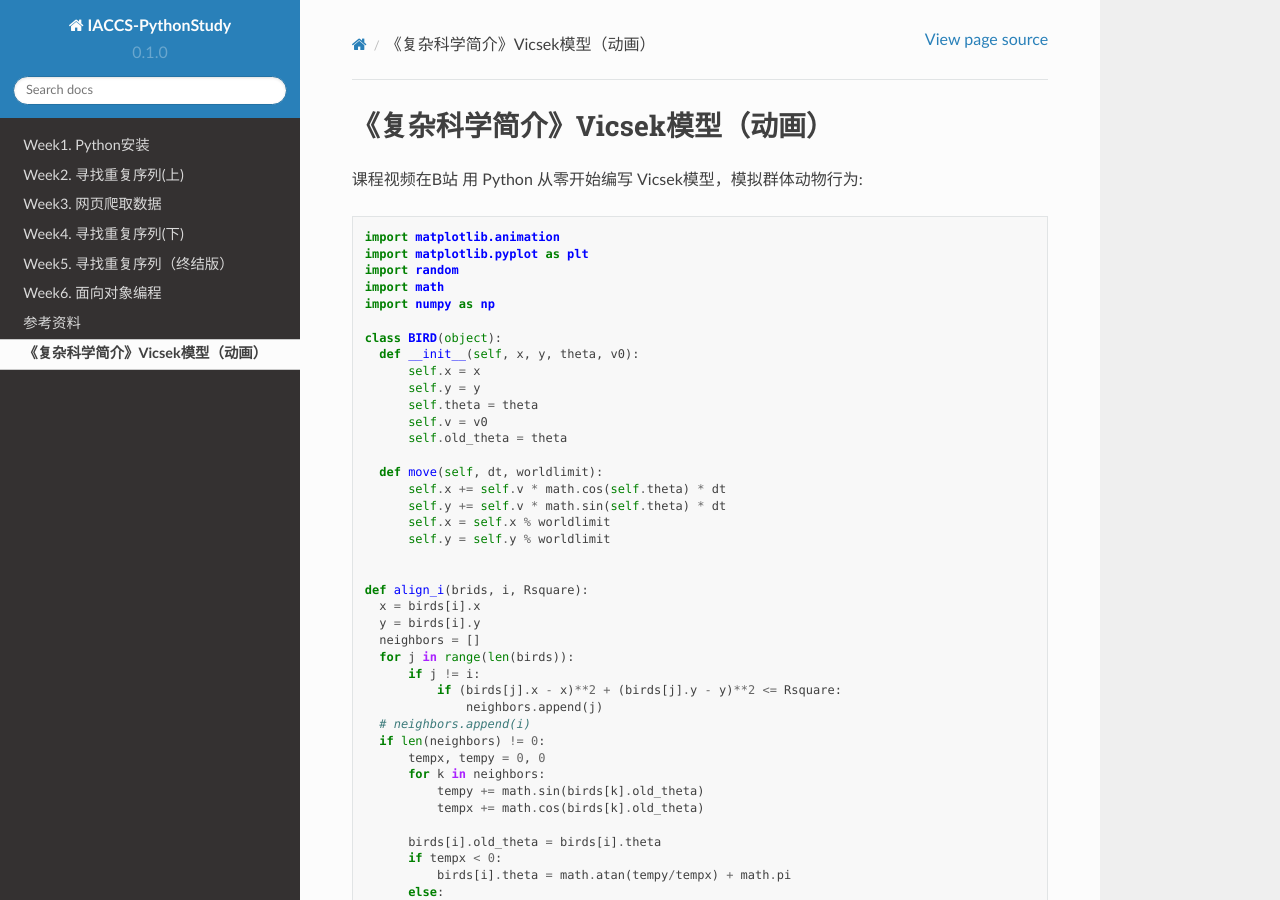
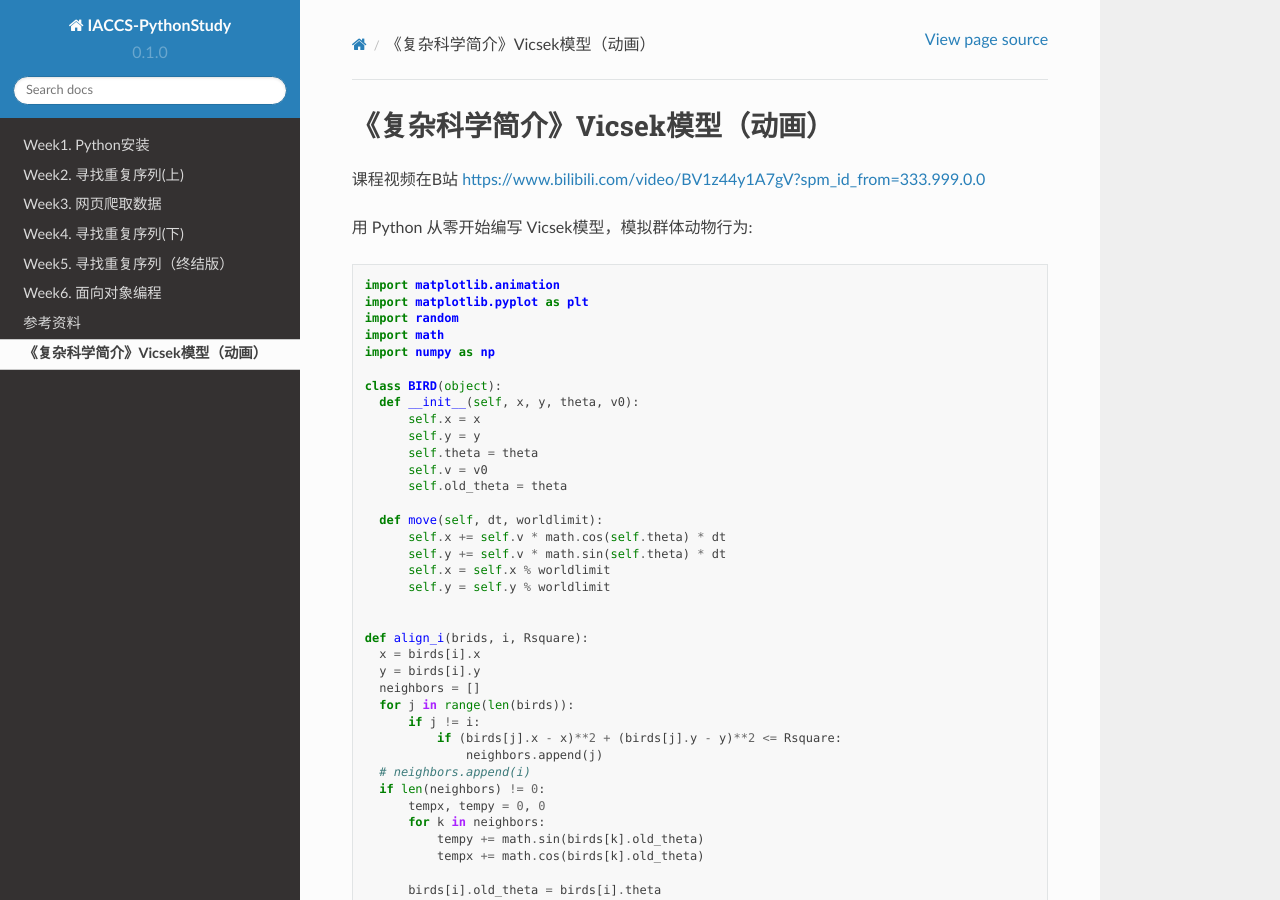
Before and after one commit to sandaowu/IACCS-Python-Study, a Sphinx documentation site: the page built from docs/source/course1-1.rst, in a window 1280 px wide and 900 px high. Built offline with Sphinx 7.4.7 and the Read the Docs theme 2.0.0, drawn with Linux system fonts in a browser that asks for light colours; some of the changed lines change nothing that is shown.

Commit message:
Update course1-1.rst

```diff
--- a/docs/source/course1-1.rst
+++ b/docs/source/course1-1.rst
@@ -1,7 +1,8 @@
 《复杂科学简介》Vicsek模型（动画）
 ===========
 
-课程视频在B站
+课程视频在B站 https://www.bilibili.com/video/BV1z44y1A7gV?spm_id_from=333.999.0.0
+
 用 Python 从零开始编写 Vicsek模型，模拟群体动物行为::
 
 
```
